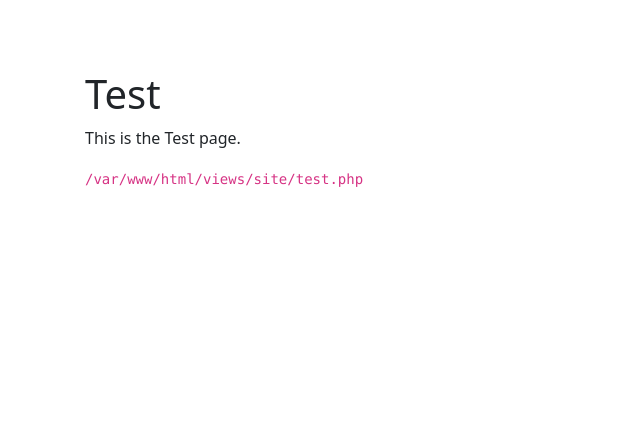
After one commit to moniruzzamansaikat/yii2-app, a Yii app: template views/site/test.php in a window 1280 px wide. The commit adds this page. Shown: the top 430 px of the page, without its empty margins (0-640 px from the left). Run offline with PHP 8.4 and a stand-in for Yii, Linux system fonts and the light colour scheme; the template is opened without the code that fills it, so the values that code supplies are empty; some libraries are stand-ins or nearby versions.

Commit message:
test routes

```diff
--- a/controllers/SiteController.php
+++ b/controllers/SiteController.php
@@ -125,4 +125,8 @@ class SiteController extends Controller
     {
         return $this->render('about');
     }
+
+    public function actionTest() {
+        return $this->render('test');
+    }
 }
--- a/views/layouts/main.php
+++ b/views/layouts/main.php
@@ -41,14 +41,15 @@ $this->registerLinkTag(['rel' => 'icon', 'type' => 'image/x-icon', 'href' => Yii
         'items' => [
             ['label' => 'Home', 'url' => ['/site/index']],
             ['label' => 'About', 'url' => ['/site/about']],
+            ['label' => 'Test', 'url' => ['/site/test']],
             ['label' => 'Contact', 'url' => ['/site/contact']],
             Yii::$app->user->isGuest
-                ? ['label' => 'Login', 'url' => ['/site/login']]
+                ? ['label' => 'Login', 'url' => ['/site/login'], 'options' => ['class' => 'nav-item', 'style' => ['margin-left' => 'auto']]]
                 : '<li class="nav-item">'
                     . Html::beginForm(['/site/logout'])
                     . Html::submitButton(
                         'Logout (' . Yii::$app->user->identity->username . ')',
-                        ['class' => 'nav-link btn btn-link logout']
+                        ['class' => 'nav-link btn btn-danger logout']
                     )
                     . Html::endForm()
                     . '</li>'
--- /dev/null
+++ b/views/site/test.php
@@ -0,0 +1,18 @@
+<?php
+
+/** @var yii\web\View $this */
+
+use yii\helpers\Html;
+
+$this->title = 'Test';
+$this->params['breadcrumbs'][] = $this->title;
+?>
+<div class="site-about">
+    <h1><?= Html::encode($this->title) ?></h1>
+
+    <p>
+        This is the Test page.
+    </p>
+
+    <code><?= __FILE__ ?></code>
+</div>
```
Also changed, not shown: README.md (deleted).
